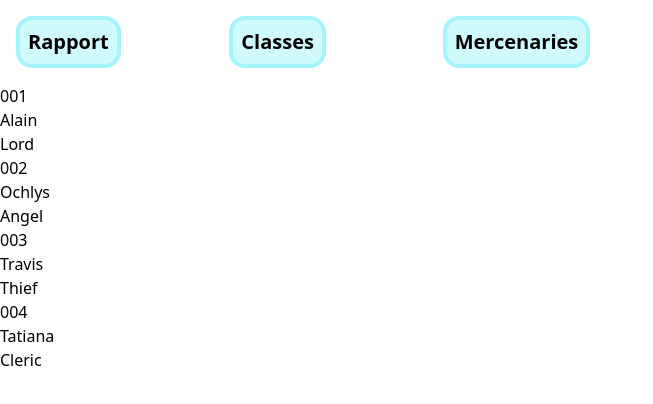
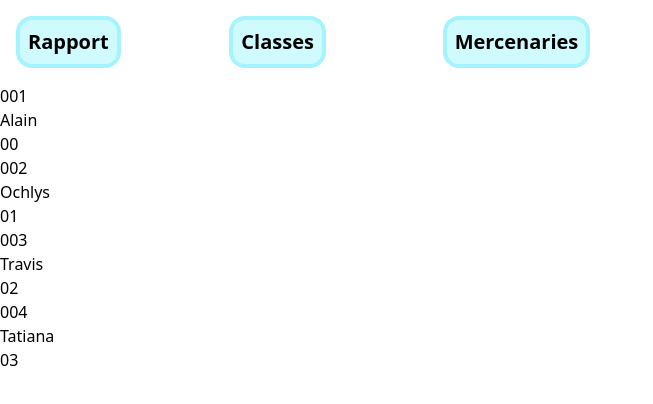
Before and after one commit to darsanech/UnicornSquad, a Vue app: page / in a window 1280 px wide. Shown: the top 404 px of the page, without its empty margins (0-653 px from the left). Built offline with nearby package versions, Linux system fonts and the light colour scheme.

Commit message:
try DropDown

```diff
--- a/src/assets/dummyListData.ts
+++ b/src/assets/dummyListData.ts
@@ -1,9 +1,16 @@
 const dummyData = [
-  { id: '001', name: 'Alain', class: 'Lord', rapport: ['002', '003', '004'], merc: false },
-  { id: '002', name: 'Ochlys', class: 'Angel', rapport: ['001', '004'], merc: false },
-  { id: '003', name: 'Travis', class: 'Thief', rapport: ['001'], merc: false },
-  { id: '004', name: 'Tatiana', class: 'Cleric', rapport: ['001', '002'], merc: false }
+  { id: '001', name: 'Alain', class: '00', rapport: ['002', '003', '004'], merc: false },
+  { id: '002', name: 'Ochlys', class: '01', rapport: ['001', '004'], merc: false },
+  { id: '003', name: 'Travis', class: '02', rapport: ['001'], merc: false },
+  { id: '004', name: 'Tatiana', class: '03', rapport: ['001', '002'], merc: false }
 ]
-const mercData = [{ id: '901', name: 'Colette', class: 'Spear', rapport: [], merc: true }]
-const classesData = ['Lord', 'Angel', 'Thief', 'Cleric', 'Spear', 'Mage']
+const mercData = [{ id: '901', name: 'Colette', class: '04', rapport: [], merc: true }]
+const classesData = [
+  { id: '00', name: 'Lord' },
+  { id: '01', name: 'Angel' },
+  { id: '02', name: 'Thief' },
+  { id: '03', name: 'Cleric' },
+  { id: '04', name: 'Spear' },
+  { id: '05', name: 'Mage' }
+]
 export { dummyData, mercData, classesData }
--- a/src/components/filter/FilterList.vue
+++ b/src/components/filter/FilterList.vue
@@ -23,17 +23,17 @@
     </div>
   </div>
   <div class="dropDown" v-if="showClassesFilter == 'class'">
-    <div v-for="sClass in dummyList.classes" :key="sClass">
+    <div v-for="sClass in dummyList.classes" :key="sClass.id">
       <div>
         <input
           checked
           type="checkbox"
-          :id="sClass"
+          :id="sClass.id"
           v-model="classesFilter"
-          :value="sClass"
+          :value="sClass.id"
           class="mr-1"
         />
-        <label :for="sClass">{{ sClass }}</label>
+        <label :for="sClass.id">{{ sClass.name }}</label>
       </div>
     </div>
   </div>
@@ -45,7 +45,7 @@
           type="checkbox"
           :id="dummy.id"
           v-model="rapportFilter"
-          :value="dummy.id"
+          :value="dummy.name"
           class="mr-1"
         />
         <label :for="dummy.id">{{ dummy.name }}</label>
```
